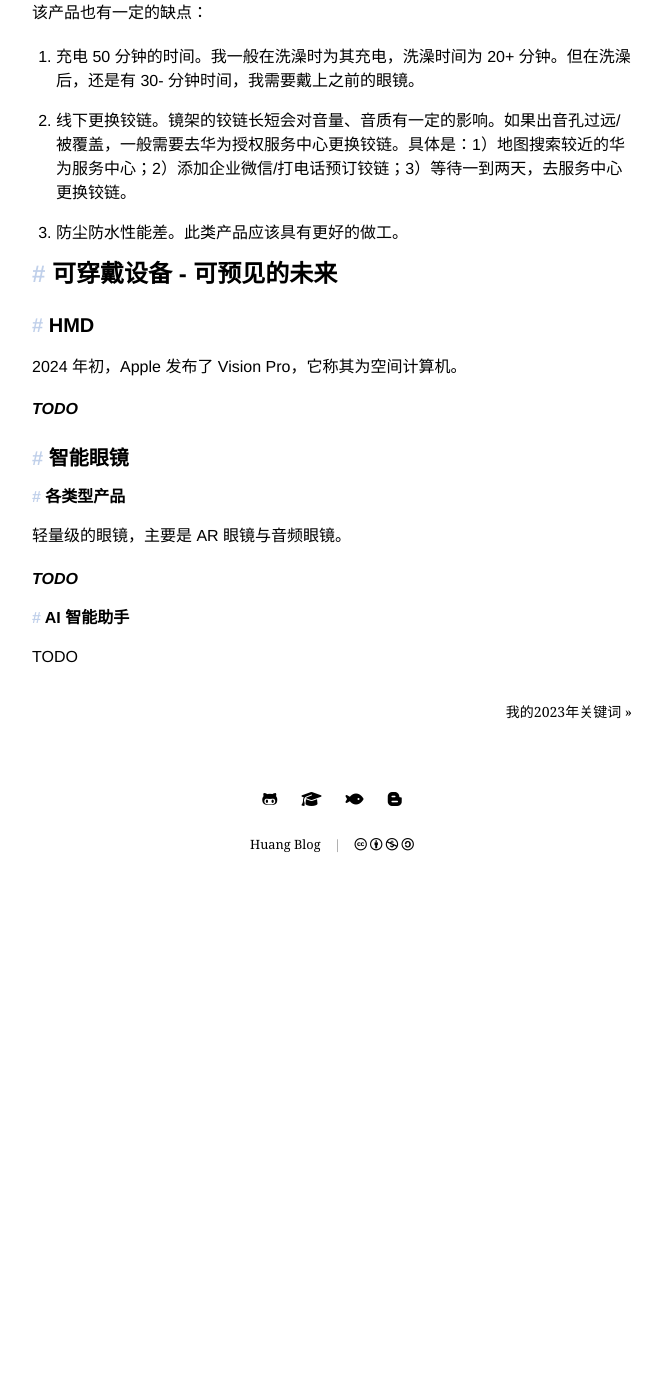
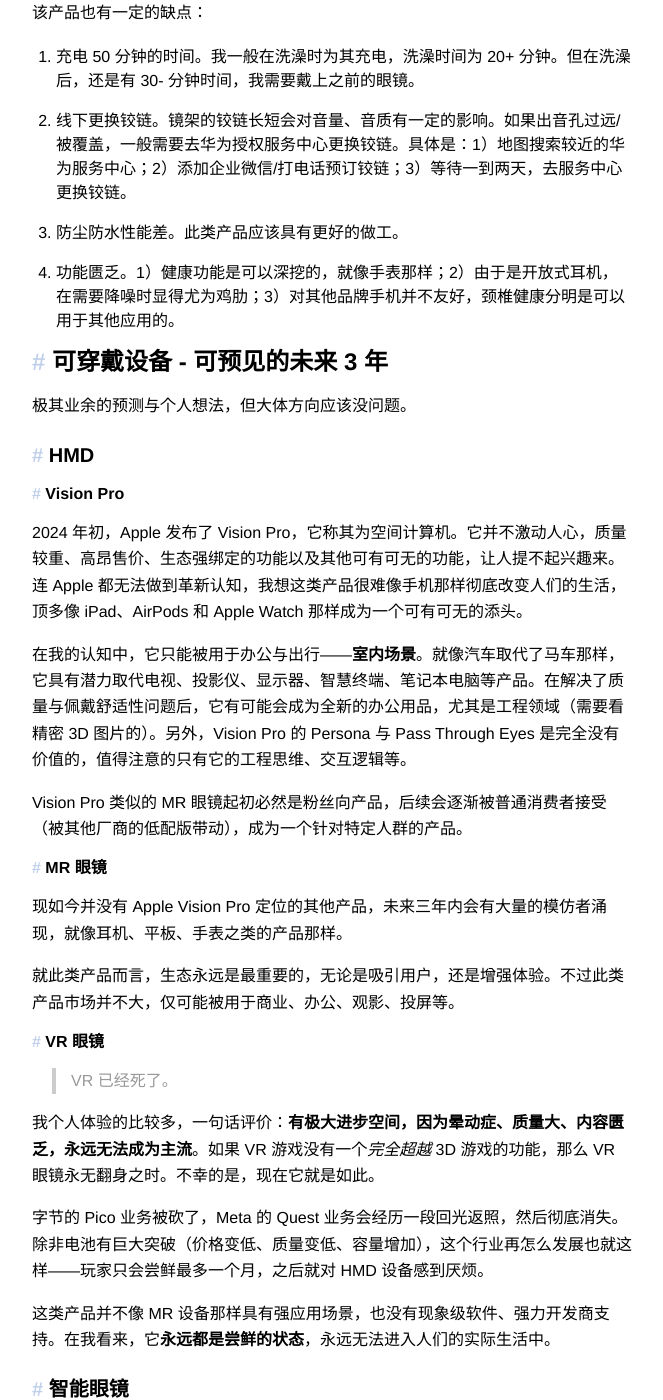
Before and after one commit to huang-feiyu/huang-feiyu.github.io, a Jekyll site: the page built from _posts/2024-02-21-diary-13.md, in a window 1280 px wide and 1400 px high, scrolled down 3759 px. Shown: the whole window, without its empty margins (308-971 px from the left). Built offline with Jekyll 4.4.1, drawn with Linux system fonts in a browser that asks for light colours; nearby versions of some CDN libraries; before the commit the page ends 4642 px from its top, so only the background shows below that; some of the changed text lies outside the part shown.

Commit message:
post: finish `diary-13`

```diff
--- a/_posts/2024-02-15-diary-13.md
+++ b/_posts/2024-02-21-diary-13.md
@@ -87,23 +87,72 @@
 1. 充电 50 分钟的时间。我一般在洗澡时为其充电，洗澡时间为 20+ 分钟。但在洗澡后，还是有 30- 分钟时间，我需要戴上之前的眼镜。
 2. 线下更换铰链。镜架的铰链长短会对音量、音质有一定的影响。如果出音孔过远/被覆盖，一般需要去华为授权服务中心更换铰链。具体是：1）地图搜索较近的华为服务中心；2）添加企业微信/打电话预订铰链；3）等待一到两天，去服务中心更换铰链。
 3. 防尘防水性能差。此类产品应该具有更好的做工。
+4. 功能匮乏。1）健康功能是可以深挖的，就像手表那样；2）由于是开放式耳机，在需要降噪时显得尤为鸡肋；3）对其他品牌手机并不友好，颈椎健康分明是可以用于其他应用的。
 
-### 可穿戴设备 - 可预见的未来
+### 可穿戴设备 - 可预见的未来 3 年
+
+极其业余的预测与个人想法，但大体方向应该没问题。
 
 #### HMD
 
-2024 年初，Apple 发布了 Vision Pro，它称其为空间计算机。
+##### Vision Pro
 
-***TODO***
+2024 年初，Apple 发布了 Vision Pro，它称其为空间计算机。它并不激动人心，质量较重、高昂售价、生态强绑定的功能以及其他可有可无的功能，让人提不起兴趣来。连 Apple 都无法做到革新认知，我想这类产品很难像手机那样彻底改变人们的生活，顶多像 iPad、AirPods 和 Apple Watch 那样成为一个可有可无的添头。
+
+在我的认知中，它只能被用于办公与出行——**室内场景**。就像汽车取代了马车那样，它具有潜力取代电视、投影仪、显示器、智慧终端、笔记本电脑等产品。在解决了质量与佩戴舒适性问题后，它有可能会成为全新的办公用品，尤其是工程领域（需要看精密 3D 图片的）。另外，Vision Pro 的 Persona 与 Pass Through Eyes 是完全没有价值的，值得注意的只有它的工程思维、交互逻辑等。
+
+Vision Pro 类似的 MR 眼镜起初必然是粉丝向产品，后续会逐渐被普通消费者接受（被其他厂商的低配版带动），成为一个针对特定人群的产品。
+
+##### MR 眼镜
+
+现如今并没有 Apple Vision Pro 定位的其他产品，未来三年内会有大量的模仿者涌现，就像耳机、平板、手表之类的产品那样。
+
+就此类产品而言，生态永远是最重要的，无论是吸引用户，还是增强体验。不过此类产品市场并不大，仅可能被用于商业、办公、观影、投屏等。
+
+##### VR 眼镜
+
+> VR 已经死了。
+
+我个人体验的比较多，一句话评价：**有极大进步空间，因为晕动症、质量大、内容匮乏，永远无法成为主流**。如果 VR 游戏没有一个*完全超越* 3D 游戏的功能，那么 VR 眼镜永无翻身之时。不幸的是，现在它就是如此。
+
+字节的 Pico 业务被砍了，Meta 的 Quest 业务会经历一段回光返照，然后彻底消失。除非电池有巨大突破（价格变低、质量变低、容量增加），这个行业再怎么发展也就这样——玩家只会尝鲜最多一个月，之后就对 HMD 设备感到厌烦。
+
+这类产品并不像 MR 设备那样具有强应用场景，也没有现象级软件、强力开发商支持。在我看来，它**永远都是尝鲜的状态**，永远无法进入人们的实际生活中。
 
 #### 智能眼镜
 
-##### 各类型产品
+##### AR 眼镜 - 显示屏版
 
-轻量级的眼镜，主要是 AR 眼镜与音频眼镜。
+国内有三个主要厂商：[XReal](https://www.xreal.com/)、[雷鸟](https://www.leiniao.com/)、[Rokid](https://rokid.com/)。三家厂商是便携式显示屏的赛道的先驱者，几代产品迭代都很好地解决了一些痛点。另外，[华为](https://consumer.huawei.com/cn/wearables/vision-glass/)等厂商也在该方向做了一些努力。
 
-***TODO***
+在坐车、坐飞机、躺着玩游戏等场景**胜过 Apple Vision Pro**，因为质量轻。这种产品并没有很大的想象空间，但就像 Eyeware 2 那样很好地满足了用户的需求。
 
-##### AI 智能助手
+##### AR 眼镜 - 功能性版
 
-TODO
+![AR Glass](https://img.moegirl.org.cn/common/4/49/20120601201916.jpg)
+
+此类产品是最容易被人们想象的，由 Google Glass 首先开启想象，但由于时运不济，它失败了。后续国内厂商，比如 OPPO 也推出了一款试水产品 [OPPO Air Glass](https://www.oppo.com/cn/accessories/oppo-air-glass/)，再后来魅族也推出了一款 [MYVU AR 智能眼镜](https://item.jd.com/100074329210.html)（连官网都没有，可想而知魅族到了那种程度了）。两款眼镜都没有引起太大的波澜，也不堪大用。
+
+每个人都能想到的场景主要有三个：
+
+1. 语音转文字/语音翻译：分别针对听障者与语言不通者，但续航不强。由于可以借用手机运算单元与网络，两功能是完全可用的。
+2. 导航功能：眼镜上显示导航。但位于视野中间会阻挡视野
+3. 日常用途：代办清单等。
+
+显而易见，这三个场景，除了第一个场景有不可替代性，后两个场景都能被智能手表完成。如果这些厂商能针对少数群体开发出具有决定性作用的产品（例如，现存的 Eyeware 2、未来可能有的听障者眼镜），产品定位是清晰的、强力的。这些产品的价格绝不能过高，1000 元左右对普通消费者是可以接受的。**所有的概念版、尝鲜版产品都是厂商转嫁成本的尝试，我绝不会为这些东西买单**。
+
+受限于电池与体积，目前并没有开发出值得谈论的产品。但未来可能会重现早先手机的可替换电池，以后每个人的口袋可能要装多个电池或一个特殊充电宝了。再者，未来将会有新的通信协议取代蓝牙，蓝牙早该推出历史舞台了。而眼镜的镜片不再采用玻璃镜片，其透光性会下降一些。这些都是很难克服的问题，
+
+AR 眼镜具有很大潜力，但其能激发多少是不确定的。该市场没有一个如 Apple 那样的强力玩家，很难想象它会在三年内实现从「未来可期」到「生活必备」的跨越。
+
+##### 音频眼镜
+
+主要厂商是：小米、华为、Meta。华为的产品我已经介绍过，其他两家的大差不差。
+
+该类型产品非常单纯地针对不想戴耳机又想听歌的近视用户。
+
+#### 配套设备
+
+由于输入比较麻烦，未来可能会出现指环（魅族眼镜已经配备）、手表、打字器（类似于九宫格，老人机大小）等设备配套使用。
+
+可以想见的是，未来三年会有众多截然不同的设备形态，就像智能手机初期的野蛮生长，敬请期待吧。
```
